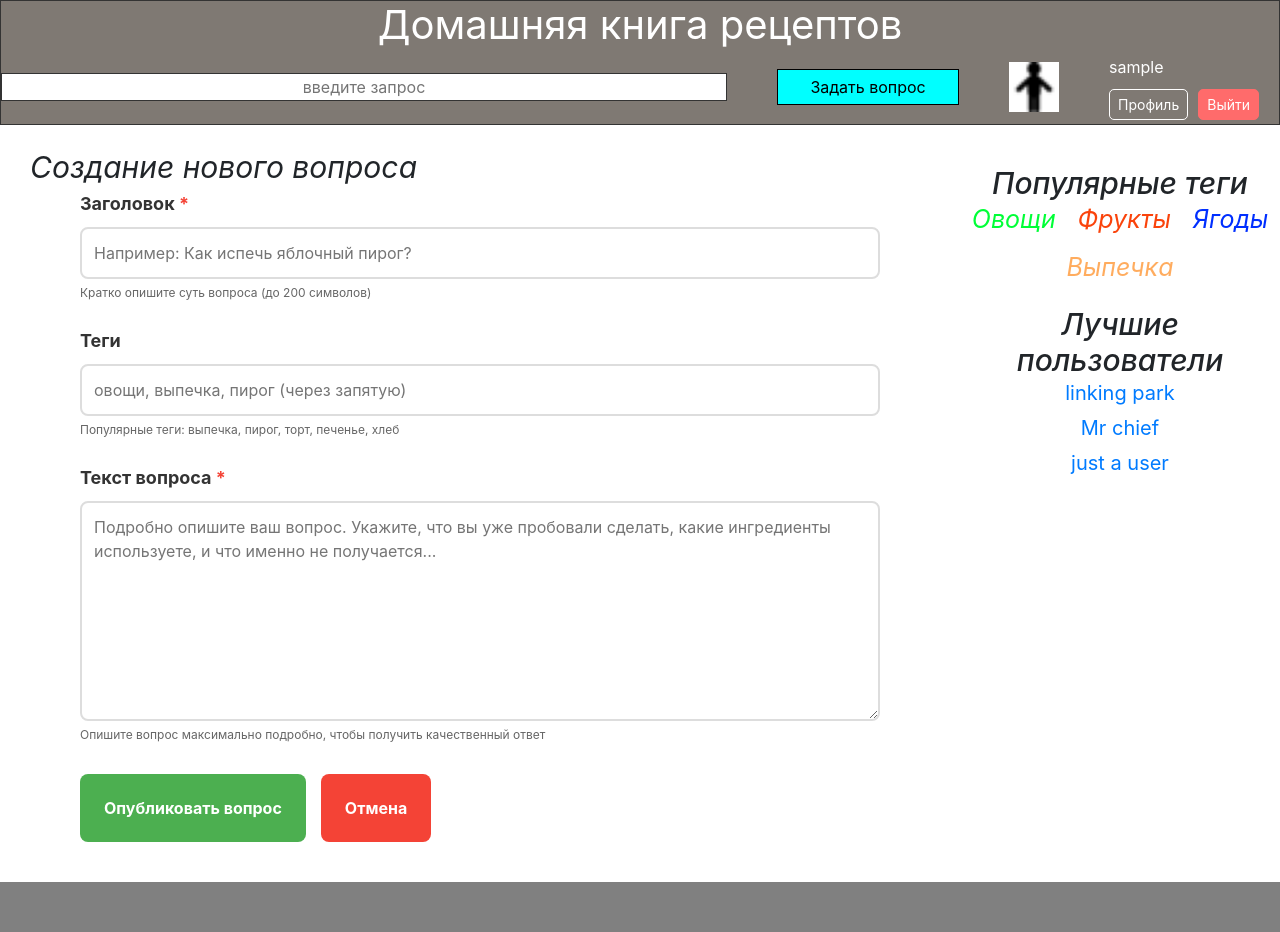
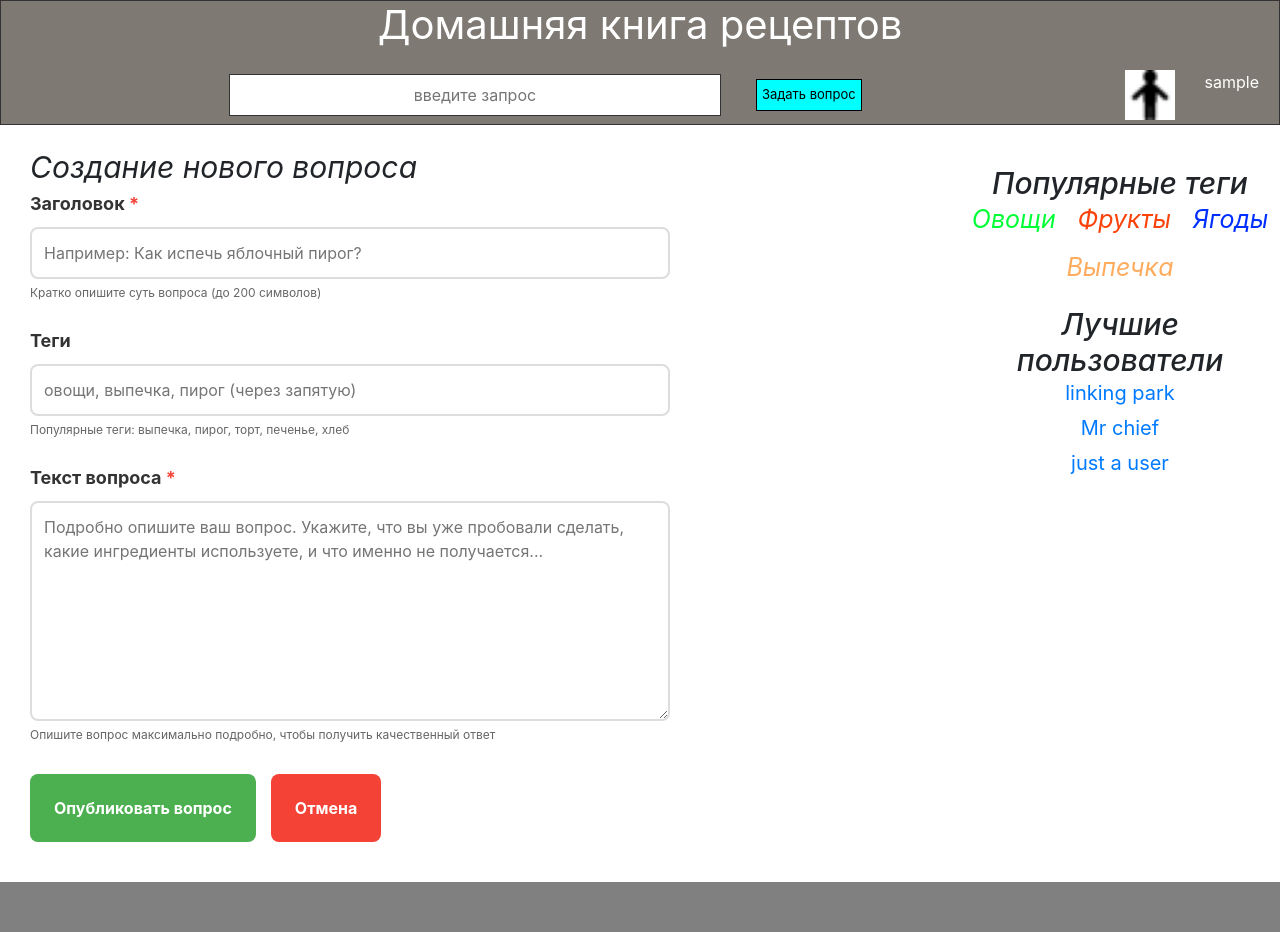
Before and after one commit to reynyng/2026-VK-EDU-Web-12-Poltinin-M, a Django app: page /ask/ in a window 1280 px wide. Run offline with Django 5.2, Linux system fonts and the light colour scheme; the visitor is signed in with stand-in values (Sample User, id 1); some libraries are stand-ins or nearby versions.

Commit message:
hw-2: исправил проблемы, указанные в правках

```diff
--- a/cooking_site/app/views.py
+++ b/cooking_site/app/views.py
@@ -101,7 +101,6 @@ def question_detail_view(request, question_id):
     question = next((q for q in questions if q['id'] == question_id), None)
 
     if not question:
-        # Вернуть 404, если вопрос не найден
         from django.http import Http404
         raise Http404("Вопрос не найден")
 
@@ -130,13 +129,14 @@ def login_view(request):
     if request.method == 'POST':
         form = AuthenticationForm(request, data=request.POST)
         if form.is_valid():
-            username = form.cleaned_data.get('username')
-            password = form.cleaned_data.get('password')
-            user = authenticate(username=username, password=password)
-            if user is not None:
-                login(request, user)
-                next_url = request.GET.get('next', reverse('home'))
-                return redirect(next_url)
+            # username = form.cleaned_data.get('username')
+            # password = form.cleaned_data.get('password')
+            # user = authenticate(username=username, password=password)
+            # if user is not None:
+            #     login(request, user)
+            #     next_url = request.GET.get('next', reverse('home'))
+            #     return redirect(next_url)
+            return redirect(reverse('home'))
     else:
         form = AuthenticationForm()
 
@@ -159,15 +159,12 @@ def login_view(request):
 def signup_view(request):
     if request.method == 'POST':
         form = UserCreationForm(request.POST)
-        if form.is_valid():
-            user = form.save()
-            login(request, user)
+        if form.is_valid() :
             return redirect(reverse('home'))
     else:
         form = UserCreationForm()
 
     context = {
-        'form': form,
         'popular_tags': [
             {'name': 'Овощи', 'color': 'rgb(0, 255, 55)'},
             {'name': 'Фрукты', 'color': 'rgb(250, 67, 11)'},
@@ -184,7 +181,6 @@ def signup_view(request):
 
 def ask_view(request):
     if request.method == 'POST':
-        # Здесь будет сохранение вопроса в базу данных
         return redirect(reverse('home'))
 
     context = {
--- a/cooking_site/static/css/class.css
+++ b/cooking_site/static/css/class.css
@@ -39,7 +39,6 @@ h1 {
     margin: auto 20px;
     text-align: center;
     color: rgb(0, 0, 0, 0.5);
-    width: 20%;
     background-color: #ffffff;
     border: 1px solid #333;
 }
@@ -47,7 +46,7 @@ h1 {
 .button{
     padding: 5px;
     margin: 20px;
-    width: 20%;
+    font-size: small;
     text-align: center;
     background-color: aqua;
     border: 1px solid black;
@@ -62,6 +61,12 @@ h1 {
     justify-content: center;
     border: 1px solid black;
     border-radius: 12px;
+}
+
+.log-box{
+    display: flex;
+    justify-content: space-around;
+    gap: 10px;
 }
 
 .box_without_border{
@@ -198,12 +203,12 @@ h1 {
     }
 
     .line {
-        width: 90%;
+        width: 70%;
         margin: 10px auto;
     }
 
     .button {
-        width: 50%;
+        padding: 5px 10px;
         margin: 10px auto;
     }
 
@@ -237,12 +242,13 @@ h1 {
     }
 
     .line {
-        width: 60%;
-        margin: auto;
+        width: 45%;
+        margin: 15px;
+        padding: 0 30px;
     }
 
     .button {
-        width: 15%;
+        max-width: 500px;
     }
 
 }
--- a/cooking_site/static/css/question.css
+++ b/cooking_site/static/css/question.css
@@ -1,7 +1,8 @@
 .question-form {
             width: 100%;
             max-width: 800px;
-            margin: 0 auto;
+            margin: 0 30px;
+
         }
 
         .form-group {
@@ -19,7 +20,7 @@
         .form-group input,
         .form-group textarea,
         .form-group select {
-            width: 100%;
+            width: 80%;
             padding: 12px;
             border: 2px solid #ddd;
             border-radius: 8px;
@@ -71,7 +72,7 @@
         .submit-btn {
             background: #4caf50;
             color: white;
-            line-height: 44px
+            line-height: 44px;
         }
 
         .cancel-btn {
@@ -107,7 +108,7 @@
             }
 
             .submit-btn, .cancel-btn, .preview-btn {
-                width: 100%;
+                width: 70%;
                 text-align: center;
             }
 
@@ -115,4 +116,5 @@
                 flex-direction: column;
                 gap: 25px;
             }
+
         }
--- a/cooking_site/templates/base.html
+++ b/cooking_site/templates/base.html
@@ -14,10 +14,13 @@
     <div class="header">
         <h1><a href="{% url 'app:home' %}" style="color: white;">Домашняя книга рецептов</a></h1>
         <div class="search">
-            <input type="text" id="seek" name="seek" placeholder="введите запрос" required class="line">
+        <div class="box_without_border"><input type="text" class="line" id="seek" name="seek" placeholder="введите запрос">
             <a href="{% url 'app:ask' %}" class="button">
                 Задать вопрос
             </a>
+        </div>
+
+            <div class="log-box">
                 <div class="guest-avatar">
                     {% if user.avatar %}
                         <img src="{{ user.avatar.url }}" alt="Аватар" class="avatar-img">
@@ -28,17 +31,19 @@
                 <div class="user-guest">
                     {% if user.is_authenticated %}
                         {{ user.username }}
+                        <!-- Заготовка на будущее
                             <div class="regestration">
-                        <a href="{% url 'app:profile_edit' %}" class="login-btn">Профиль</a>
-                        <a href="{% url 'app:logout' %}" class="register-btn">Выйти</a>
-                    </div>
+                            <a href="#" class="login-btn">Профиль</a>
+                            <a href="#" class="register-btn">Выйти</a>
+                        </div> -->
                     {% else %}
-                    guest
+                        <div style="text-align: center; font-style: italic;"> guest</div>
                         <div class="regestration">
                             <a href="{% url 'app:login' %}" class="login-btn">Вход</a>
                             <a href="{% url 'app:signup' %}" class="register-btn">Регистрация</a>
                         </div>
                     {% endif %}
+                </div>
             </div>
         </div>
     </div>
--- a/cooking_site/templates/login.html
+++ b/cooking_site/templates/login.html
@@ -32,7 +32,7 @@
             <a href="#" class="forgot-link">Забыли пароль?</a>
         </div>
 
-        <button type="submit" class="button">Войти</button>
+        <button type="submit" style="margin: 10px">Войти</button>
     </form>
 
     <div>
--- a/cooking_site/templates/new-question.html
+++ b/cooking_site/templates/new-question.html
@@ -14,7 +14,6 @@
     </div>
 
     <form class="question-form" method="post">
-        {% csrf_token %}
         <div class="form-group">
             <label for="title">
                 Заголовок <span class="required-star">*</span>
--- a/cooking_site/templates/registr.html
+++ b/cooking_site/templates/registr.html
@@ -4,6 +4,7 @@
 {% block title %}Регистрация - Домашняя книга рецептов{% endblock %}
 
 {% block extra_css %}
+<link href="{% static 'css/avatar.css' %}" rel="stylesheet" type="text/css" />
 <link href="{% static 'css/avatar.css' %}" rel="stylesheet" type="text/css" />
 {% endblock %}
 
@@ -35,7 +36,7 @@
         <label for="password1">Пароль <span class="required-star">*</span></label>
         <input type="password" id="password1" name="password1"
                placeholder="Создайте пароль" required>
-        <span class="field-hint">Минимум 6 символов</span>
+        <span class="field-hint">Минимум 8 символов</span>
         {% if form.password1.errors %}
             <error class="required-star">{{ form.password1.errors.0 }}</error>
         {% endif %}
@@ -65,7 +66,7 @@
         </div>
     </div>
 
-    <button type="submit" class="button">Зарегистрироваться</button>
+    <button type="submit" class="submit-btn" style="margin: 20px">Зарегистрироваться</button>
 
     <div class="box_without_border" style="gap: 20px; justify-content: flex-start;">
         <p>Уже есть аккаунт? <a href="{% url 'app:login' %}">Войдите</a></p>
--- a/public/registr.html
+++ b/public/registr.html
@@ -53,7 +53,7 @@
                         </div>
                     </div>
 
-                    <button class="button">Зарегистрироваться</button>
+                    <button type="submit" style="max-width: 50%; margin: 20px">Зарегистрироваться</button>
                 <div class="box_without_border" style="gap: 20px; justify-content: flex-start;">
                     <p>Уже есть аккаунт? <a href="login.html">Войдите</a></p>
                 </div>
```
Also changed, not shown: public/static/css/class.css (+13 -7 lines), public/static/css/question.css (+9 -6 lines). Lines whose indentation alone changed are shown as unchanged.
